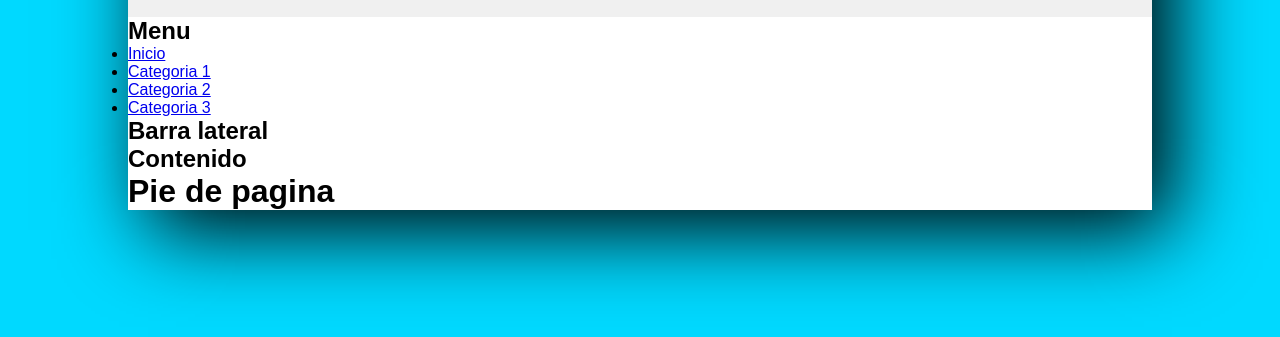
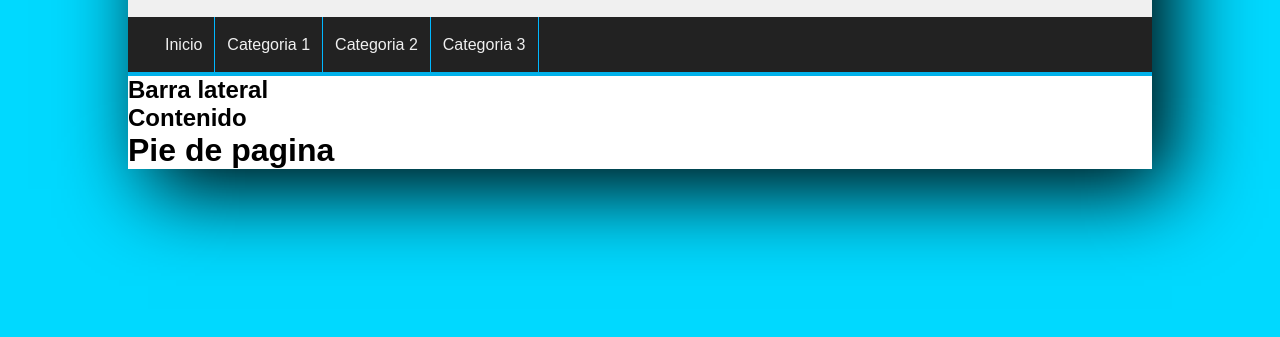
Before and after one commit to nelsonaponte2107-afk/proyecto3230985, a plain HTML site: page index.html in a window 1280 px wide. Shown: the part 123-460 px from the top of the page. Drawn offline with Linux system fonts and the light colour scheme.

Commit message:
completado el menú

```diff
--- a/assets/css/style.css
+++ b/assets/css/style.css
@@ -31,7 +31,6 @@ body{
     height: 100px;
 }
 
-
 #logo a{
    float: left;
    font-size: 40px;
@@ -45,5 +44,42 @@ body{
    margin-left: 30px;
    text-shadow: 0px 2px 1px #222222;
    transition: all 300ms;
+}
 
+#logo a:hover{
+    text-shadow: 0px 2px 1px #222222, 0px 0px 4px #ff0037;
 }
+
+#menu{
+    clear:both;
+    background: #222222;
+    color: white;
+    height: 55px;
+    border-bottom: 4px solid  #01B1EA;
+}
+
+#menu ul{
+    list-style: none;
+    text-decoration: none;
+    margin: 0px auto;
+    margin-left: 25px;
+}
+
+#menu ul li{
+    line-height: 55px;
+    float: left;
+    border-right: 1px solid #00b7ff;
+}
+
+#menu a{
+    display: block;
+    color:#F0F0F0;
+    text-decoration: none;
+    padding-left: 12px;
+    padding-right: 12px;
+    transition: all 300ms;
+}
+
+#menu a:hover{
+    background:#00b7ff;
+}
--- a/index.html
+++ b/index.html
@@ -15,7 +15,6 @@
         </div>
     </header>
     <nav id="menu">
-        <h1>Menu</h1>
         <ul>
             <li>
                 <a href="#">Inicio</a>
```
